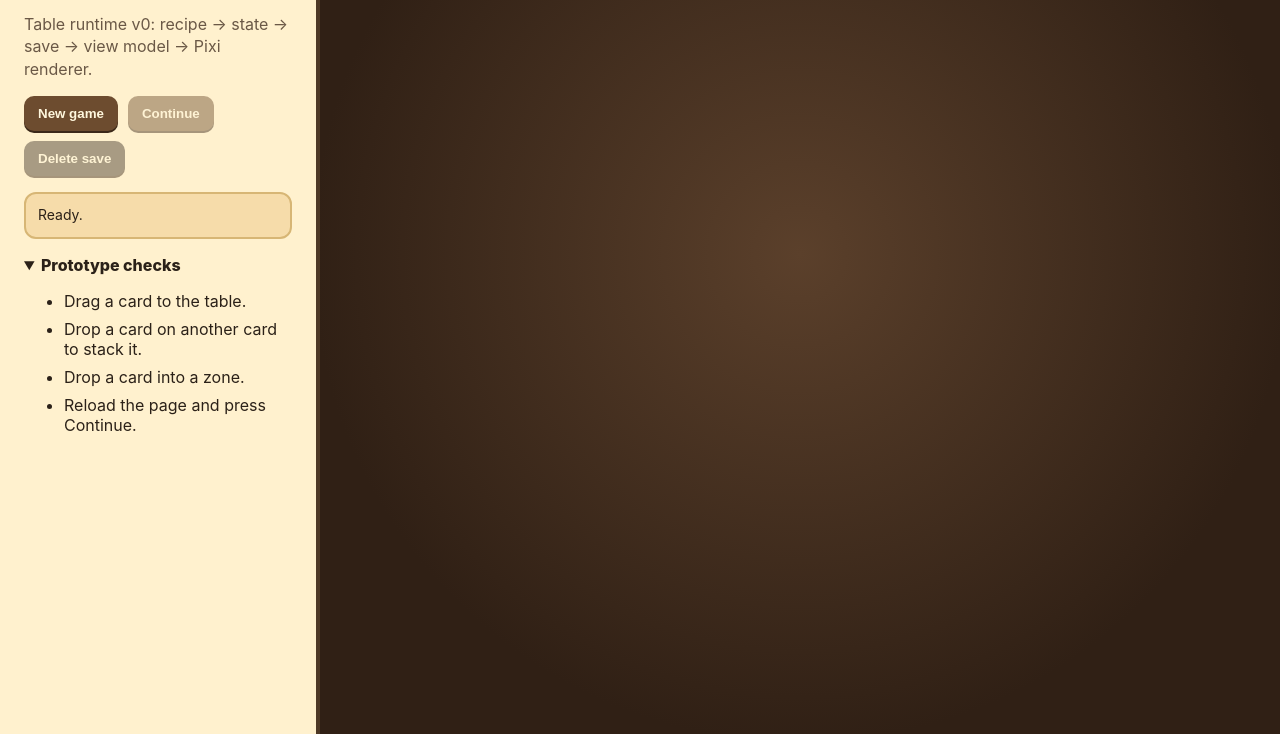
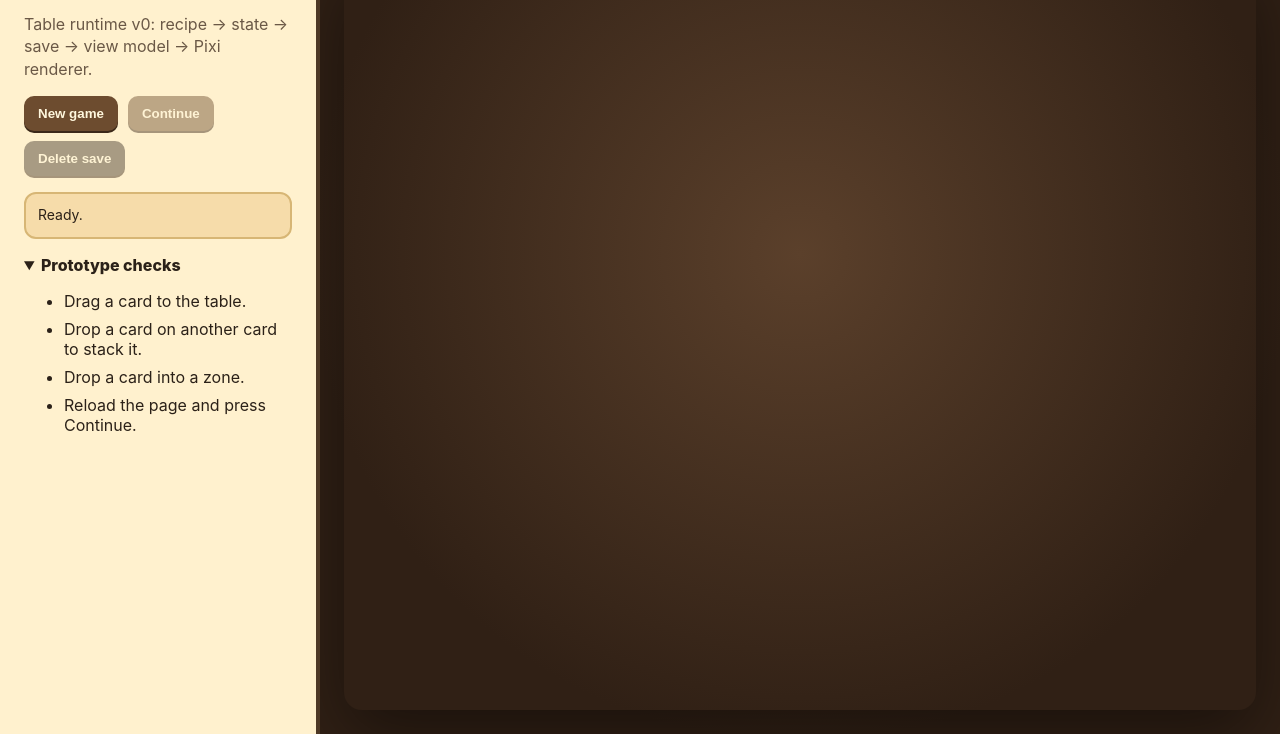
Before and after one commit to catindev/warcards, a website built with Vite: page index.html in a window 1280 px wide. Shown: the part 66-800 px from the top of the page. Built offline with nearby package versions, Linux system fonts and the light colour scheme.

Commit message:
fix: preserve table aspect ratio in browser shell

```diff
--- a/src/styles.css
+++ b/src/styles.css
@@ -44,7 +44,7 @@ button.secondary {
 
 #app {
   display: grid;
-  grid-template-columns: 320px 1fr;
+  grid-template-columns: 320px minmax(0, 1fr);
   width: 100vw;
   height: 100vh;
 }
@@ -84,6 +84,7 @@ button.secondary {
   border: 2px solid #d7b675;
   font-size: 14px;
   line-height: 1.35;
+  white-space: pre-line;
 }
 
 summary {
@@ -99,14 +100,17 @@ li {
   position: relative;
   display: grid;
   place-items: center;
+  padding: 24px;
   background: radial-gradient(circle at 50% 40%, #5b402b 0%, #302015 72%);
   overflow: hidden;
 }
 
 .game-root canvas {
-  width: min(100%, 1600px);
-  height: min(100%, 1000px);
+  aspect-ratio: 16 / 10;
+  width: min(100%, calc((100vh - 48px) * 1.6));
+  height: auto;
   max-width: 100%;
-  max-height: 100%;
+  max-height: calc(100vh - 48px);
+  border-radius: 18px;
   box-shadow: 0 24px 70px rgb(0 0 0 / 0.45);
 }
```
